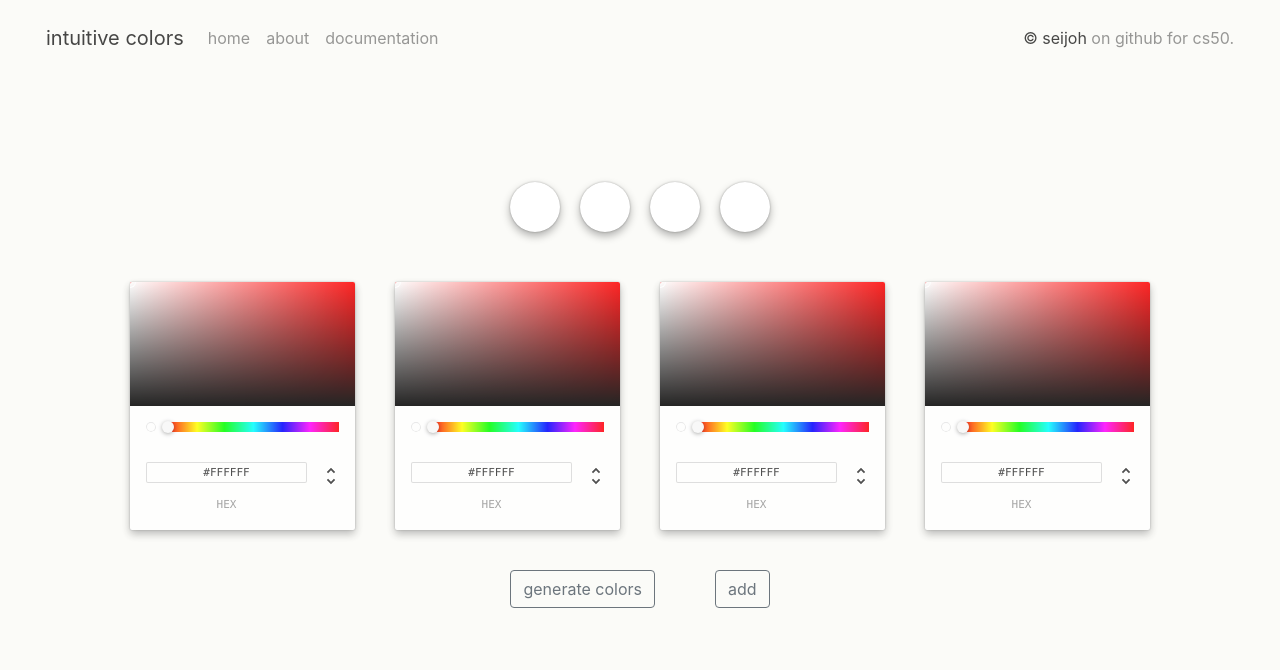
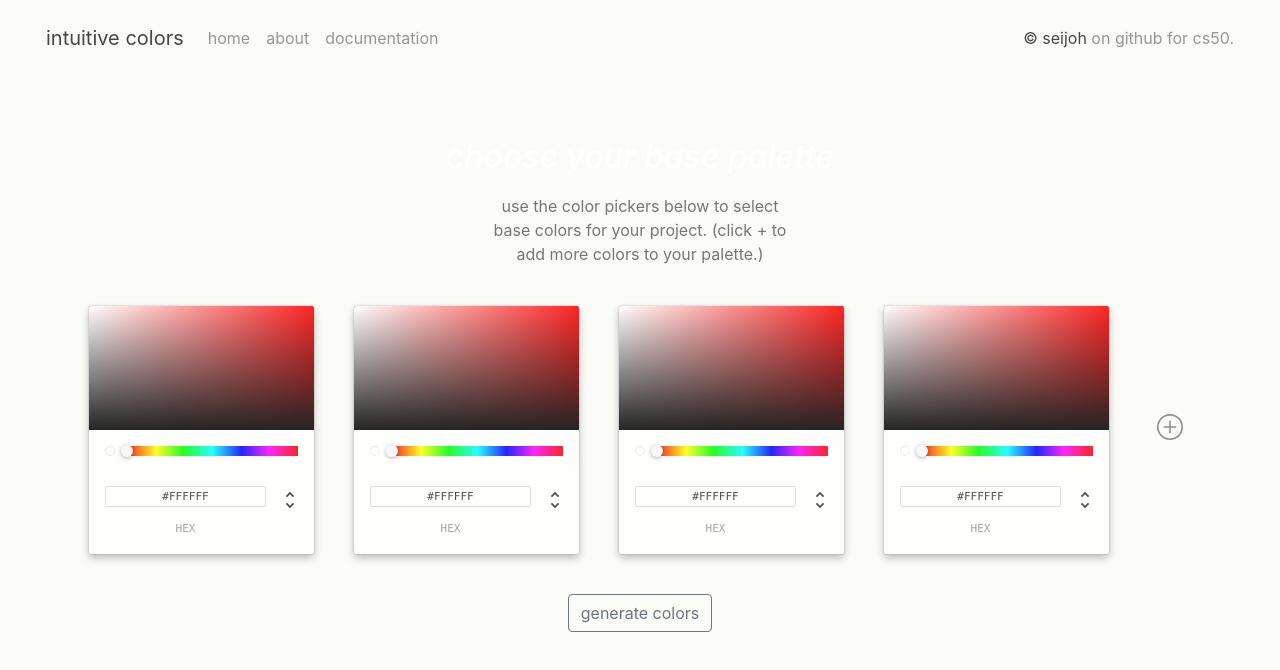
Before and after one commit to qiuriosity/intuitive-colors, a React (Create React App) app: page / in a window 1280 px wide. Shown: the top 670 px of the page. Built offline with nearby package versions, Linux system fonts and the light colour scheme.

Commit message:
added transitions, text

```diff
--- a/src/ColorStation.js
+++ b/src/ColorStation.js
@@ -2,6 +2,8 @@ import React from 'react';
 import ColorCard from './ColorCard';
 import Swatch from './Swatch';
 import Button from 'react-bootstrap/Button';
+import { Transition, CSSTransition } from 'react-transition-group';
+import { PlusCircle } from 'react-bootstrap-icons';
 
 var numCards = 4;
 var colors = {};
@@ -17,7 +19,9 @@ class ColorStation extends React.Component {
         //     colors: {}
         // };
         this.state = {
-            colors: colors
+            colors: colors,
+            showPalette: false,
+            showPrompt: true
         };
         this.updatePalette = this.updatePalette.bind(this);
         this.addCard = this.addCard.bind(this);
@@ -74,6 +78,13 @@ class ColorStation extends React.Component {
         this.props.setPalette(colors);
     }
 
+    toggleDisplay = () => {
+        this.setState({
+            showPalette: true,
+            showPrompt: false
+        });
+    };
+
     render() {
         var cards = [];
         var swatches = [];
@@ -84,15 +95,45 @@ class ColorStation extends React.Component {
 
         return (
             <div>
-                <div className="palette">{swatches}</div>
-                <div className="colorStation">
+                <div>
+                    <h2>choose your base palette</h2>
+                    <p className="prompt">use the color pickers below to select base colors for your project. (click + to add more colors to your palette.)</p>
+                    <CSSTransition
+                        classNames = "palette"
+                        in = {this.state.showPalette}
+                        unmountOnExit
+                        appear = {true}
+                    >
+                        <div className="palette">{swatches}</div>
+                    </CSSTransition>
+                </div>
+                <div className="colorStation" onClick = {this.toggleDisplay}>
                     {cards}
+                    <button onClick = {this.addCard}><PlusCircle className="icon" color="black"/></button>
                 </div>
                 <Button className="button" href="/palette" variant="outline-secondary">generate colors</Button>
-                <Button className="button" onClick = {this.addCard} variant="outline-secondary">add</Button>
             </div>
         );
     }
+
+    // <CSSTransition
+    //     classNames = "ani"
+    //     in = {this.state.showPalette}
+    //     timeout = {1000}
+    //     unmountOnExit
+    // >
+    //     <div className="palette">{swatches}</div>
+    // </CSSTransition>
+    // <div className="palette">{swatches}</div>
+    // <CSSTransition
+    //     classNames = "prompt"
+    //     in = {this.state.showPrompt}
+    //     timeout = {1000}
+    //     unmountOnExit
+    //     appear = {true}
+    // >
+    //     <p className="prompt">use color pickers to select base colors for your project.</p>
+    // </CSSTransition>
 }
 
 export default ColorStation;
```
